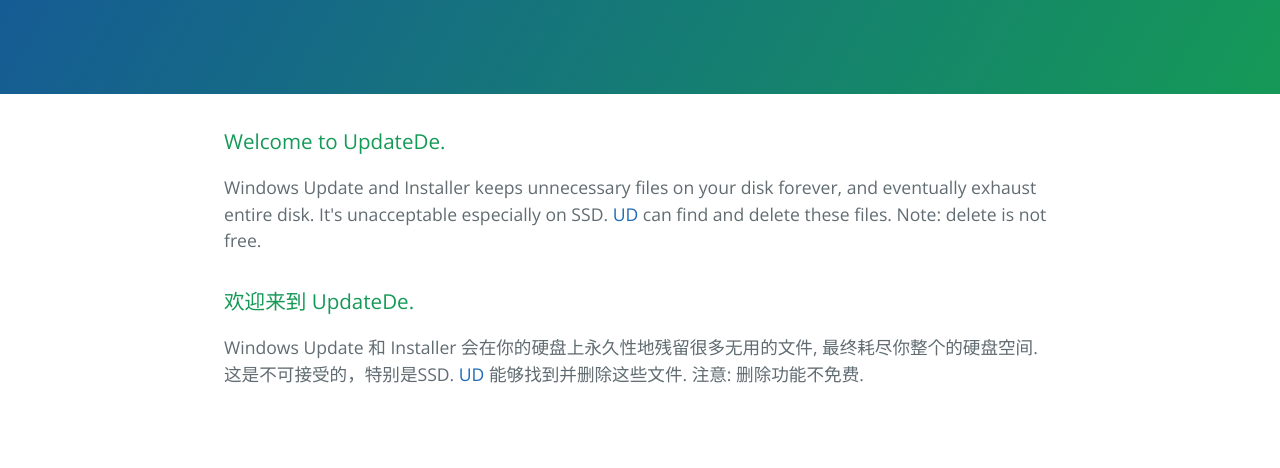
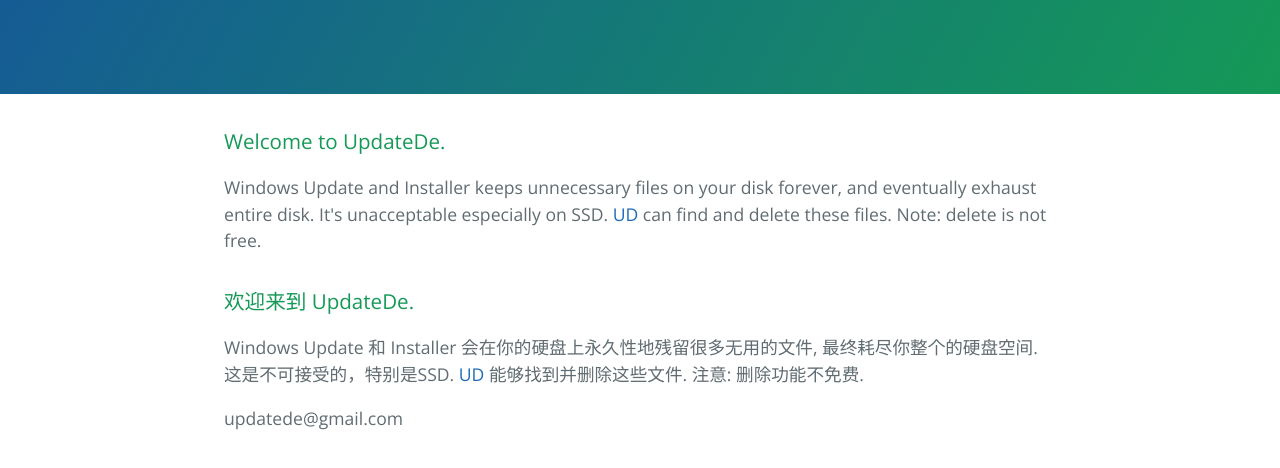
Before and after one commit to updatede/updatede.github.io, a plain HTML site: page index.html in a window 1280 px wide. Shown: the part 176-644 px from the top of the page. Drawn offline with nearby package versions, Linux system fonts and the light colour scheme.

Commit message:
Update index.html

```diff
--- a/index.html
+++ b/index.html
@@ -26,6 +26,8 @@
 
 <p>Windows Update 和 Installer 会在你的硬盘上永久性地残留很多无用的文件, 最终耗尽你整个的硬盘空间. 这是不可接受的，特别是SSD. <a href="https://github.com/updatede/UD/raw/master/UD64.rar">UD</a> 能够找到并删除这些文件. 注意: 删除功能不免费.</p>
 
+      <p>updatede@gmail.com</p>
+
     </section>
 
 
```
